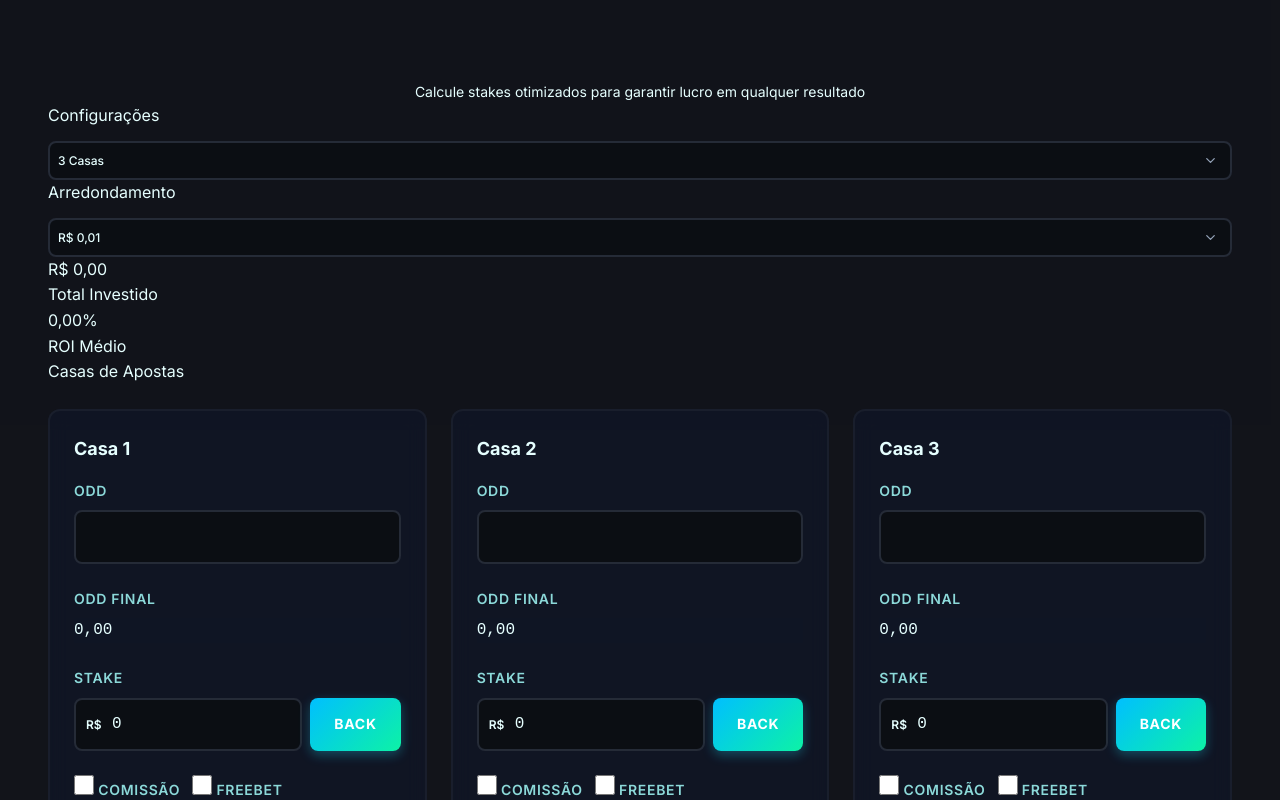
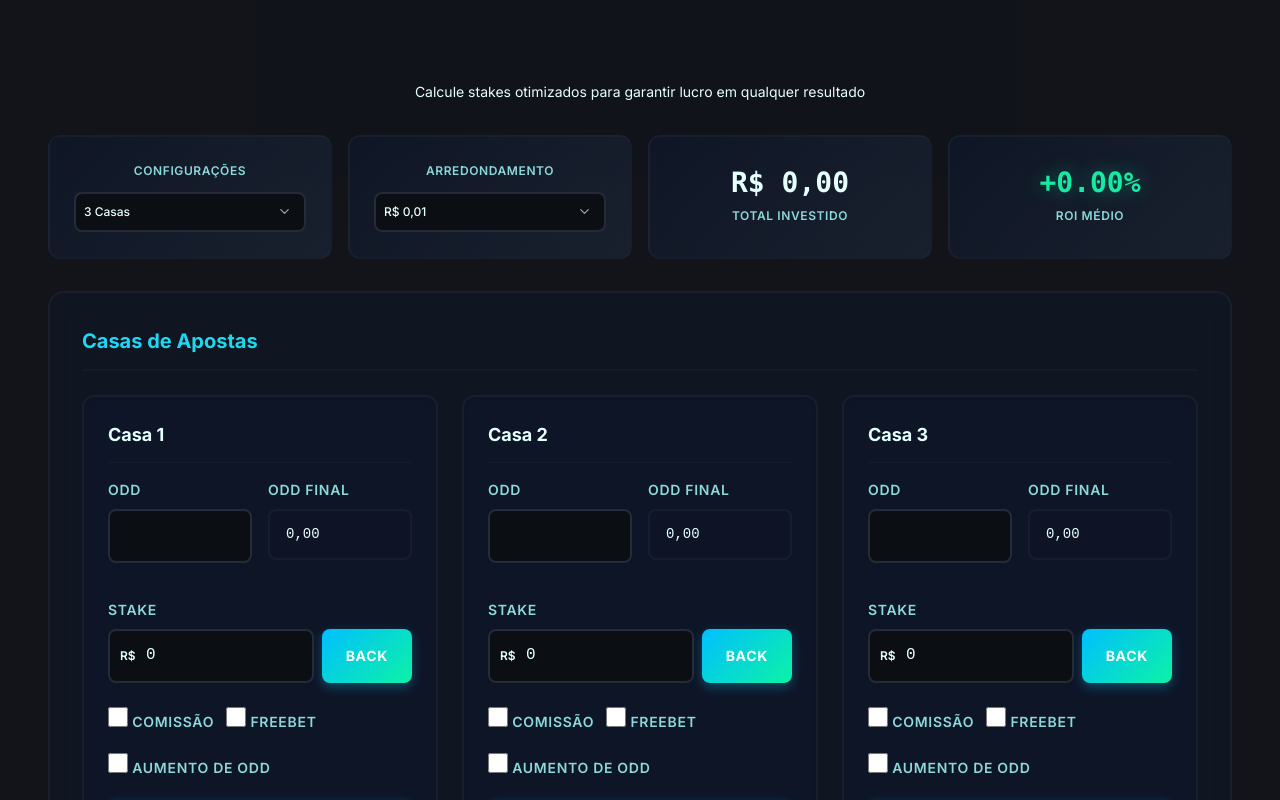
Before and after one commit to falconstore/bet-calc-suite, a React (Vite) app: page / in a window 1280 px wide. Shown: the part 1100-1900 px from the top of the page. Built offline with nearby package versions, Linux system fonts and the light colour scheme; the HTML template or start-up script is replaced by a standard one.

Commit message:
Fix ARBIPRO calculator design

```diff
--- a/index.html
+++ b/index.html
@@ -21,6 +21,7 @@
     <link rel="preconnect" href="https://fonts.gstatic.com" crossorigin>
     <link href="https://fonts.googleapis.com/css2?family=Inter:wght@400;500;600;700;800;900&display=swap" rel="stylesheet">
     <link rel="stylesheet" href="/css/calculator-styles.css" />
+    <link rel="stylesheet" href="/css/arbipro-styles.css" />
   </head>
 
   <body>
--- /dev/null
+++ b/public/css/arbipro-styles.css
@@ -0,0 +1,379 @@
+/* === ESTILOS MODERNOS ARBIPRO === */
+
+/* Header da calculadora */
+.calc-header {
+  text-align: center;
+  margin-bottom: 2rem;
+}
+
+/* Grid de estatísticas no topo */
+.stats-grid {
+  display: grid;
+  grid-template-columns: repeat(auto-fit, minmax(200px, 1fr));
+  gap: 1rem;
+  margin-bottom: 2rem;
+}
+
+.stat-card {
+  background: linear-gradient(135deg, rgba(15, 23, 42, 0.8), rgba(30, 41, 59, 0.6));
+  border: 2px solid hsl(var(--border) / 0.3);
+  border-radius: 12px;
+  padding: 1.5rem;
+  text-align: center;
+  transition: all 0.3s ease;
+  backdrop-filter: blur(10px);
+}
+
+.stat-card:hover {
+  border-color: hsl(var(--primary) / 0.5);
+  transform: translateY(-2px);
+  box-shadow: 0 8px 20px hsl(var(--primary) / 0.2);
+}
+
+.stat-label {
+  font-size: 0.75rem;
+  font-weight: 600;
+  text-transform: uppercase;
+  letter-spacing: 0.05em;
+  color: hsl(var(--muted-foreground));
+  margin-bottom: 0.5rem;
+}
+
+.stat-value {
+  font-size: 1.75rem;
+  font-weight: 800;
+  color: hsl(var(--foreground));
+  font-family: ui-monospace, 'SF Mono', Monaco, monospace;
+}
+
+.profit-highlight {
+  color: hsl(var(--success));
+  text-shadow: 0 0 20px hsl(var(--success) / 0.4);
+}
+
+.profit-negative {
+  color: hsl(var(--destructive));
+}
+
+/* Seção de título */
+.section-title {
+  font-size: 1.25rem;
+  font-weight: 700;
+  color: hsl(var(--foreground));
+  margin-bottom: 1.5rem;
+  padding-bottom: 0.75rem;
+  border-bottom: 2px solid hsl(var(--border) / 0.3);
+  background: linear-gradient(135deg, hsl(var(--primary)), hsl(var(--secondary)));
+  -webkit-background-clip: text;
+  -webkit-text-fill-color: transparent;
+}
+
+/* Cards das casas */
+.house-grid {
+  display: grid;
+  grid-template-columns: repeat(auto-fill, minmax(300px, 1fr));
+  gap: 1.5rem;
+  margin-top: 1rem;
+}
+
+.house-card {
+  background: linear-gradient(135deg, rgba(15, 23, 42, 0.9), rgba(30, 41, 59, 0.7));
+  border: 2px solid hsl(var(--border) / 0.5);
+  border-radius: 16px;
+  padding: 1.5rem;
+  backdrop-filter: blur(10px);
+  transition: all 0.3s ease;
+  position: relative;
+  overflow: hidden;
+}
+
+.house-card::before {
+  content: '';
+  position: absolute;
+  top: 0;
+  left: 0;
+  right: 0;
+  height: 4px;
+  background: linear-gradient(90deg, hsl(var(--shark-gradient-start)), hsl(var(--shark-gradient-end)));
+  opacity: 0;
+  transition: opacity 0.3s ease;
+}
+
+.house-card:hover::before {
+  opacity: 1;
+}
+
+.house-card:hover {
+  border-color: hsl(var(--primary) / 0.8);
+  box-shadow: 0 12px 30px -5px hsl(var(--primary) / 0.3);
+  transform: translateY(-4px);
+}
+
+.house-title {
+  font-size: 1.125rem;
+  font-weight: 700;
+  color: hsl(var(--foreground));
+  margin-bottom: 1.25rem;
+  padding-bottom: 0.75rem;
+  border-bottom: 1px solid hsl(var(--border) / 0.3);
+}
+
+/* Grid de 2 colunas */
+.grid-2 {
+  display: grid;
+  grid-template-columns: repeat(2, 1fr);
+  gap: 1rem;
+}
+
+/* Form groups */
+.form-group {
+  margin-bottom: 1rem;
+}
+
+.form-label {
+  display: block;
+  font-size: 0.75rem;
+  font-weight: 600;
+  text-transform: uppercase;
+  letter-spacing: 0.05em;
+  color: hsl(var(--muted-foreground));
+  margin-bottom: 0.5rem;
+}
+
+.form-input,
+.form-select {
+  width: 100%;
+  background: rgba(15, 23, 42, 0.6);
+  color: hsl(var(--foreground));
+  border: 2px solid hsl(var(--border) / 0.5);
+  border-radius: 8px;
+  padding: 0.75rem 1rem;
+  font-size: 0.875rem;
+  font-weight: 500;
+  transition: all 0.2s ease;
+  outline: none;
+}
+
+.form-input:focus,
+.form-select:focus {
+  border-color: hsl(var(--primary));
+  box-shadow: 0 0 0 4px hsl(var(--primary) / 0.1);
+  background: rgba(15, 23, 42, 0.9);
+}
+
+/* Checkboxes customizados */
+.checkbox-group {
+  display: inline-flex;
+  align-items: center;
+  gap: 0.5rem;
+  cursor: pointer;
+  font-size: 0.875rem;
+  font-weight: 500;
+  color: hsl(var(--muted-foreground));
+  transition: color 0.2s ease;
+  user-select: none;
+}
+
+.checkbox-group:hover {
+  color: hsl(var(--foreground));
+}
+
+.checkbox-group input[type="checkbox"] {
+  width: 1.25rem;
+  height: 1.25rem;
+  cursor: pointer;
+  accent-color: hsl(var(--primary));
+  border-radius: 4px;
+}
+
+/* Botão toggle LAY/BACK */
+.btn-toggle {
+  padding: 0.75rem 1rem;
+  font-size: 0.75rem;
+  font-weight: 700;
+  text-transform: uppercase;
+  letter-spacing: 0.05em;
+  border-radius: 8px;
+  border: 2px solid hsl(var(--border));
+  background: transparent;
+  color: hsl(var(--muted-foreground));
+  cursor: pointer;
+  transition: all 0.2s ease;
+  min-width: 80px;
+}
+
+.btn-toggle:hover {
+  border-color: hsl(var(--primary));
+  color: hsl(var(--primary));
+}
+
+.btn-toggle.active {
+  background: linear-gradient(135deg, hsl(var(--shark-gradient-start)), hsl(var(--shark-gradient-end)));
+  border-color: transparent;
+  color: white;
+  box-shadow: 0 4px 12px hsl(var(--primary) / 0.3);
+}
+
+/* Botões principais */
+.btn {
+  padding: 0.875rem 1.5rem;
+  font-size: 0.875rem;
+  font-weight: 700;
+  text-transform: uppercase;
+  letter-spacing: 0.05em;
+  border-radius: 10px;
+  border: none;
+  cursor: pointer;
+  transition: all 0.3s ease;
+  position: relative;
+  overflow: hidden;
+}
+
+.btn-primary {
+  background: linear-gradient(135deg, hsl(var(--shark-gradient-start)), hsl(var(--shark-gradient-end)));
+  color: white;
+  box-shadow: 0 4px 15px hsl(var(--primary) / 0.4);
+}
+
+.btn-primary:hover {
+  transform: translateY(-2px);
+  box-shadow: 0 8px 25px hsl(var(--primary) / 0.5);
+}
+
+.btn-secondary {
+  background: rgba(71, 85, 105, 0.4);
+  color: hsl(var(--foreground));
+  border: 2px solid hsl(var(--border));
+}
+
+.btn-secondary:hover {
+  background: rgba(71, 85, 105, 0.6);
+  border-color: hsl(var(--primary));
+  transform: translateY(-2px);
+}
+
+.btn:active {
+  transform: translateY(0);
+}
+
+/* Tabela de resultados */
+.results-table {
+  width: 100%;
+  border-collapse: separate;
+  border-spacing: 0;
+  border-radius: 12px;
+  overflow: hidden;
+  border: 2px solid hsl(var(--border) / 0.5);
+}
+
+.results-table thead {
+  background: linear-gradient(135deg, hsl(var(--shark-gradient-start)), hsl(var(--shark-gradient-end)));
+}
+
+.results-table th {
+  padding: 1rem;
+  text-align: left;
+  font-size: 0.75rem;
+  font-weight: 700;
+  text-transform: uppercase;
+  letter-spacing: 0.05em;
+  color: white;
+}
+
+.results-table td {
+  padding: 1rem;
+  border-bottom: 1px solid hsl(var(--border) / 0.3);
+  font-size: 0.875rem;
+  font-weight: 500;
+}
+
+.results-table tbody tr {
+  background: rgba(15, 23, 42, 0.6);
+  transition: background 0.2s ease;
+}
+
+.results-table tbody tr:hover {
+  background: rgba(30, 41, 59, 0.8);
+}
+
+.results-table tbody tr:last-child td {
+  border-bottom: none;
+}
+
+/* Card genérico */
+.card {
+  background: rgba(15, 23, 42, 0.5);
+  border: 2px solid hsl(var(--border) / 0.5);
+  border-radius: 16px;
+  padding: 2rem;
+  backdrop-filter: blur(10px);
+}
+
+/* Ações (botões) */
+.actions {
+  display: flex;
+  justify-content: center;
+  gap: 1rem;
+  margin-top: 2rem;
+  flex-wrap: wrap;
+}
+
+/* Campos condicionais */
+.commission-field,
+.increase-field,
+.responsibility-field {
+  animation: slideDown 0.3s ease-out;
+}
+
+@keyframes slideDown {
+  from {
+    opacity: 0;
+    transform: translateY(-10px);
+  }
+  to {
+    opacity: 1;
+    transform: translateY(0);
+  }
+}
+
+/* Responsividade */
+@media (max-width: 768px) {
+  .stats-grid {
+    grid-template-columns: repeat(2, 1fr);
+  }
+
+  .house-grid {
+    grid-template-columns: 1fr;
+  }
+
+  .grid-2 {
+    grid-template-columns: 1fr;
+  }
+
+  .stat-value {
+    font-size: 1.5rem;
+  }
+
+  .results-table {
+    font-size: 0.75rem;
+  }
+
+  .results-table th,
+  .results-table td {
+    padding: 0.75rem 0.5rem;
+  }
+}
+
+@media (max-width: 480px) {
+  .stats-grid {
+    grid-template-columns: 1fr;
+  }
+
+  .actions {
+    flex-direction: column;
+  }
+
+  .actions button {
+    width: 100%;
+  }
+}
--- a/public/js/helpers.js
+++ b/public/js/helpers.js
@@ -23,6 +23,17 @@ export const Utils = {
       minimumFractionDigits: 2,
       maximumFractionDigits: 2
     });
+  },
+
+  // Alias para formatCurrency (usado no código original)
+  formatBRL(val) {
+    return this.formatCurrency(val);
+  },
+
+  // Mantém apenas números e vírgula/ponto decimal
+  keepNumeric(val) {
+    if (!val) return '';
+    return val.toString().replace(/[^\d.,]/g, '');
   }
 };
 
```
